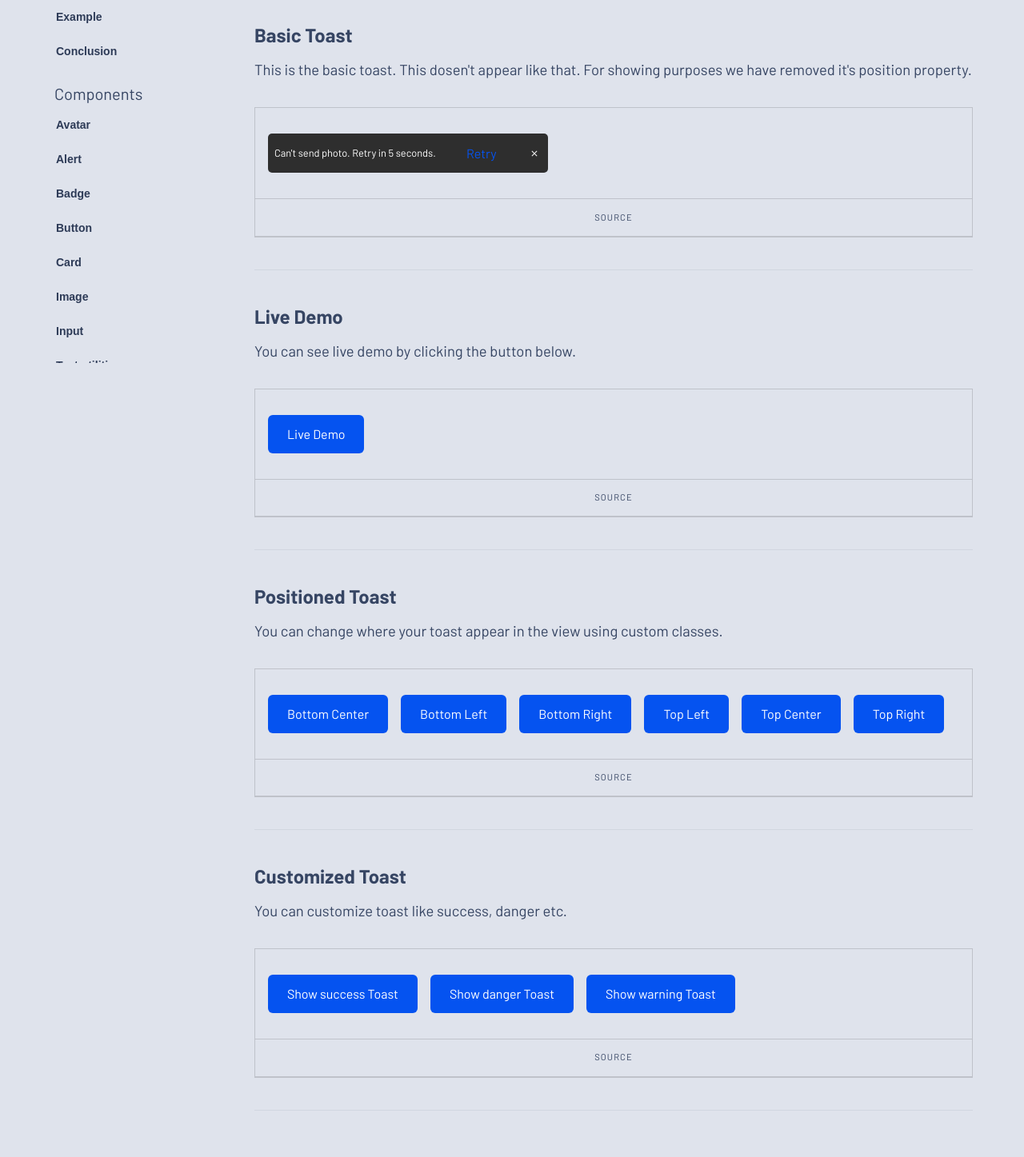
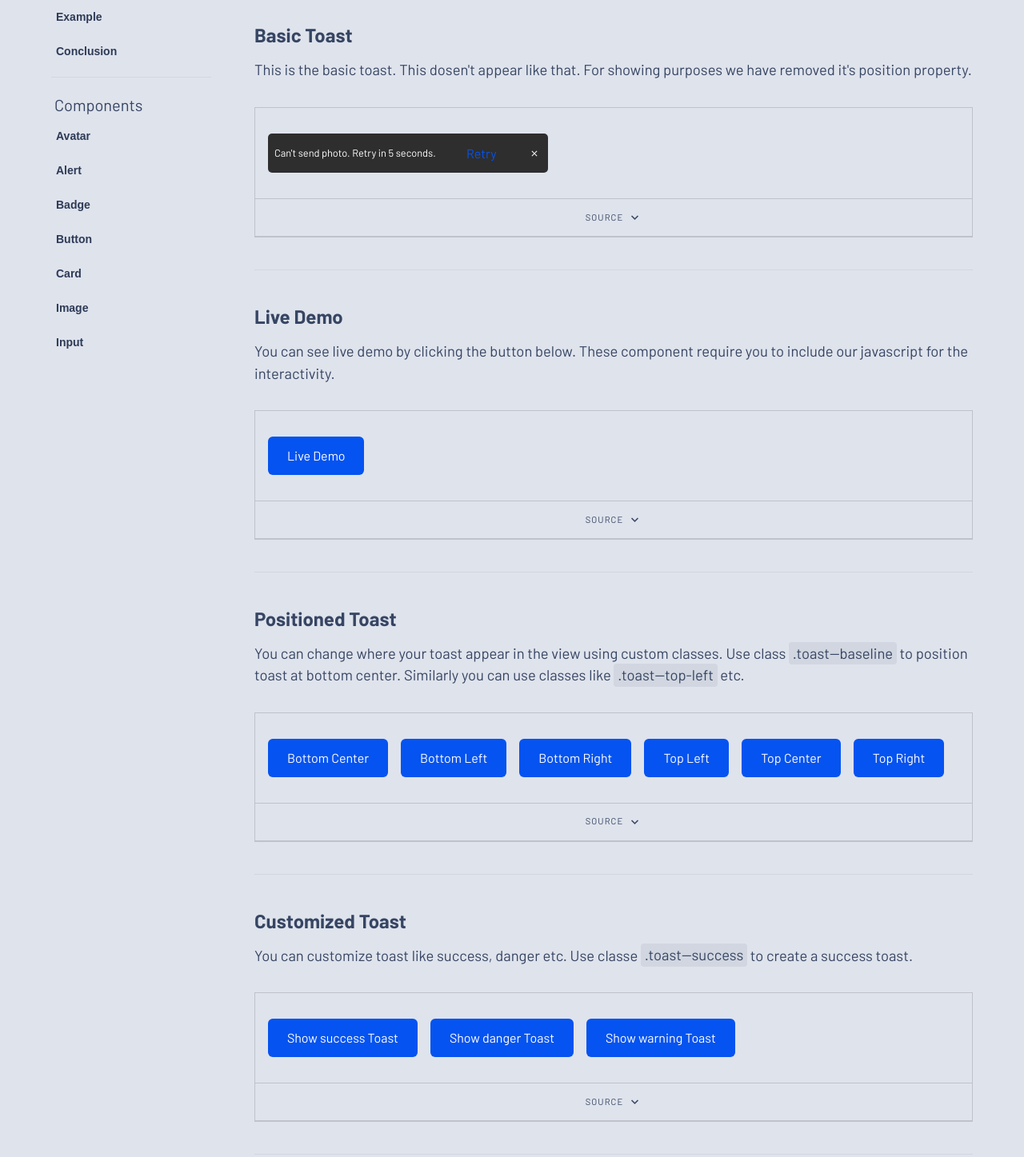
Before and after one commit to manish591/NovaUI, a plain HTML site: page pages/components/toast/toast.html in a window 1280 px wide. Shown: the part 329-1776 px from the top of the page at 80% size. Drawn offline with Linux system fonts and the light colour scheme; a web font is replaced by a local one.

Commit message:
docs-updated toast component docs

```diff
--- a/pages/components/toast/toast.html
+++ b/pages/components/toast/toast.html
@@ -78,7 +78,7 @@
             href="/pages/components/ratings/ratings.html"
             >Ratings</a
           ></li>
-          <li class="sidebar__list-item"><a
+          <li class="sidebar__list-item links--selected"><a
             href="/pages/components/toast/toast.html"
             >Toast</a
           ></li>
@@ -153,7 +153,7 @@
   </header>
     <div class="component component--grid">
       <section class="sidenav flow-space">
-        <div class="sidenav__get-started">
+        <div class="sidenav__get-started sidenav--line-bottom">
           <h3 class="sidenav__title">Getting Started</h3>
           <ul class="sidenav__list">
             <li class="sidenav__items"><a href="/pages/intro.html" class="sidenav__items-link">Installation</a></li>
@@ -163,7 +163,7 @@
             <li class="sidenav__items"><a href="#">Conclusion</a></li>
           </ul>
         </div>
-        <div class="sidenav__components">
+        <div class="sidenav__components sidenav--line-bottom">
           <h3 class="sidenav__title">Components</h3>
           <ul class="sidenav__list">
             <li class="sidenav__items"><a href="/pages/components/avatar/avatar.html">Avatar</a></li>
@@ -200,7 +200,7 @@
             <li class="sidenav__items"><a href="/pages/components/ratings/ratings.html"
               >Ratings</a
             ></li>
-            <li class="sidenav__items"><a href="/pages/components/toast/toast.html"
+            <li class="sidenav__items links--selected"><a href="/pages/components/toast/toast.html"
               >Toast</a
             ></li>
             <li class="sidenav__items"><a href="/pages/components/grid/grid.html"
@@ -211,7 +211,7 @@
             ></li>
           </ul>
         </div>
-        <div class="sidenav__design-system">
+        <div class="sidenav__design-system sidenav--line-bottom">
           <h3 class="sidenav__title">Design System</h3>
         </div>
       </section>
@@ -235,6 +235,7 @@
               </section>
               <div class="feed__source-display">
                 <button class="feed__code-source">Source</button>
+                <span class="material-icons icons-small">expand_more</span>
               </div>
               <div class="feed__code">
 
@@ -244,7 +245,7 @@
           <div class="flow-space-2 space-bottom">
             <h3 class="feed__subtitle">Live Demo</h3>
             <p class="feed__text">
-              You can see live demo by clicking the button below.
+              You can see live demo by clicking the button below. These component require you to include our javascript for the interactivity.
             </p>
             <div class="feed__component-display">
               <section class="feed__demo">
@@ -258,6 +259,7 @@
               </section>
               <div class="feed__source-display">
                 <button class="feed__code-source">Source</button>
+                <span class="material-icons icons-small">expand_more</span>
               </div>
               <div class="feed__code">
 
@@ -267,7 +269,7 @@
           <div class="flow-space-2 space-bottom">
             <h3 class="feed__subtitle">Positioned Toast</h3>
             <p class="feed__text">
-              You can change where your toast appear in the view using custom classes.
+              You can change where your toast appear in the view using custom classes. Use class <span class="text-mark">.toast--baseline</span> to position toast at bottom center. Similarly you can use classes like <span class="text-mark">.toast--top-left</span> etc.
             </p>
             <div class="feed__component-display">
               <section class="feed__demo toast--flex">
@@ -321,6 +323,7 @@
               </section>
               <div class="feed__source-display">
                 <button class="feed__code-source">Source</button>
+                <span class="material-icons icons-small">expand_more</span>
               </div>
               <div class="feed__code">
 
@@ -330,7 +333,7 @@
           <div class="flow-space-2 space-bottom">
             <h3 class="feed__subtitle">Customized Toast</h3>
             <p class="feed__text">
-              You can customize toast like success, danger etc.
+              You can customize toast like success, danger etc. Use classe <span class="text-mark">.toast--success</span> to create a success toast.
             </p>
             <div class="feed__component-display">
               <section class="feed__demo toast--flex">
@@ -363,6 +366,7 @@
               </section>
               <div class="feed__source-display">
                 <button class="feed__code-source">Source</button>
+                <span class="material-icons icons-small">expand_more</span>
               </div>
               <div class="feed__code">
 
```
